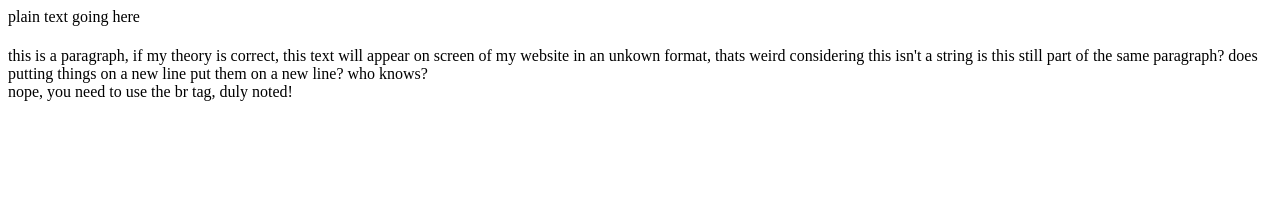
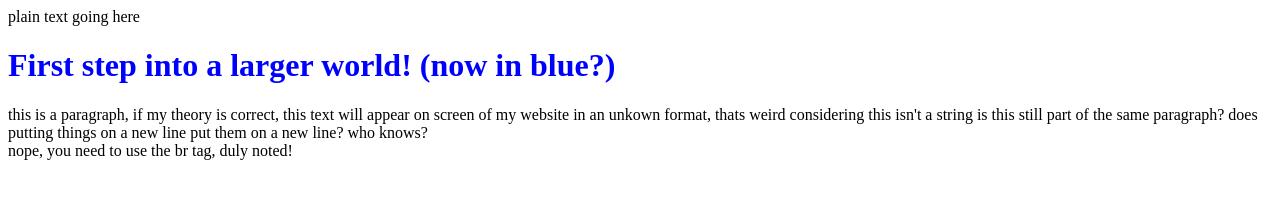
Before and after one commit to David-Diniz/Making-a-Website, a plain HTML site: page Website/index.html in a window 1280 px wide. Drawn offline with Linux system fonts and the light colour scheme.

Commit message:
learned text coloring

```diff
--- a/Website/index.html
+++ b/Website/index.html
@@ -8,8 +8,9 @@
 </head>
 <body>
     plain text going here
+    <!--comment like this-->
     <h1>
-        <!--First step into a larger world!-->
+        <FONT COLOR="BLUE">First step into a larger world! (now in blue?)</FONT>
     </h1>
     <p>
         this is a paragraph, if my theory is correct, this text will appear on screen of my website in an unkown format, thats weird considering this isn't a string
```
